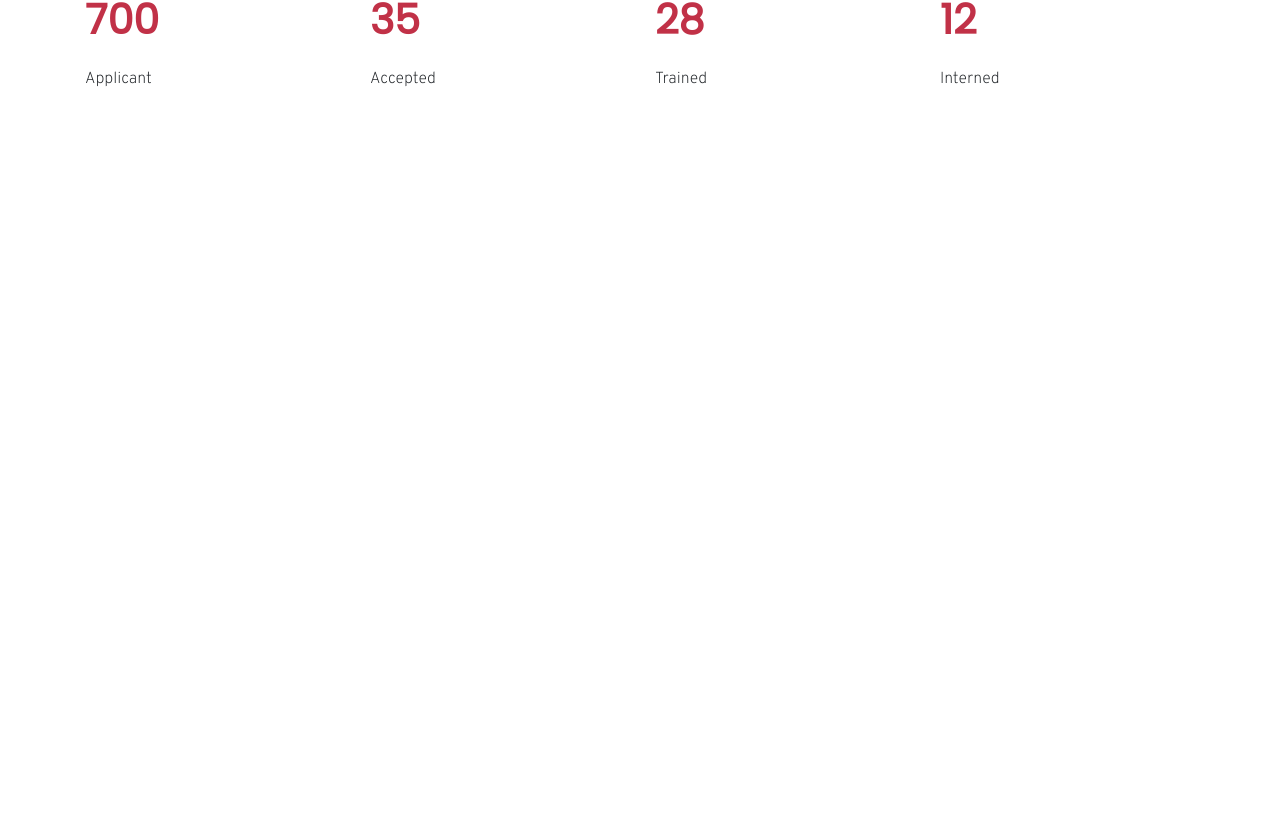
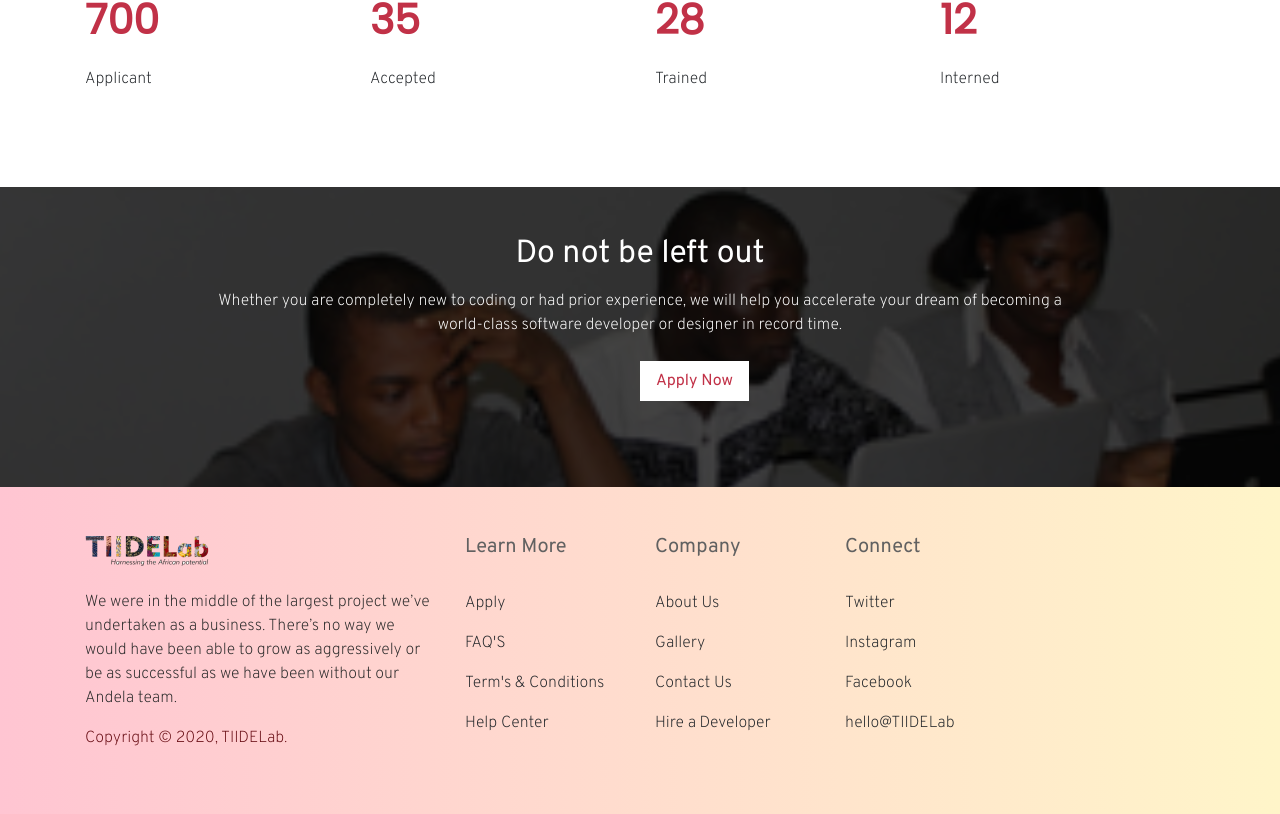
Before and after one commit to horlaarsco/TIIDELab, a React (Create React App) app: page / in a window 1280 px wide. Shown: the part 1687-2501 px from the top of the page. Before the commit the page ends 1794 px from the top, so only its background shows below. Built offline with nearby package versions, Linux system fonts and the light colour scheme.

Commit message:
added footer component

```diff
--- a/src/App.js
+++ b/src/App.js
@@ -1,7 +1,8 @@
 import React, { Suspense, lazy } from "react";
 import { BrowserRouter as Router, Switch, Route } from "react-router-dom";
 // import { Home, About, Contact, Gallery } from "./pages";
-import { Header, Footer } from "./components";
+import { Header} from "./components";
+import Footer from "./components/Footer/Footer";
 const Home = lazy(() => import("./pages/Home"));
 const About = lazy(() => import("./pages/About"));
 const Contact = lazy(() => import("./pages/Contact"));
@@ -12,7 +13,7 @@ function App() {
     <Suspense fallback={<div>Loading ...</div>}>
       <Router>
         <div>
-          <Header />
+          {/* <Header /> */}
           <Switch>
             <Route path="/" exact>
               <Home />
@@ -27,7 +28,7 @@ function App() {
               <Gallery />
             </Route> */}
           </Switch>
-          <Footer />
+          {/* <Footer /> */}
         </div>
       </Router>
     </Suspense>
--- a/src/components/Footer.jsx
+++ /dev/null
@@ -1,5 +0,0 @@
-import React from "react";
-
-export function Footer() {
-  return <div></div>;
-}
--- /dev/null
+++ b/src/components/Footer/Footer.js
@@ -0,0 +1,68 @@
+import React from 'react';
+import styled from 'styled-components';
+
+const Foot = styled.footer`
+    background-image: linear-gradient(270deg, #FFF5C9 0.14%, #FFC5D2 100%);
+`
+
+const Paragraph = styled.p`
+  color: ${props =>  props.color || "var(--c-color8)"};
+  font-weight: 300;
+  font-family: 'Overpass', sans-serif !important;
+`
+
+const Fheading = styled.h5`
+    color: #616161;
+    font-family: 'Overpass', sans-serif !important;
+    font-weight: 400;
+`
+
+const Flink = styled.a`
+    color: #292929;
+    text-decoration: none;
+    font-weight: 300;
+    padding-top: 1rem;
+    font-family: 'Overpass', sans-serif !important;
+    display: block;
+`
+
+const Footer = () => {
+
+    return(
+        <Foot>
+            <div className="container">
+                <div className="row pt-5 pb-5">
+                    <div className="col-md-4">
+                        <img src="./asset/img/tiidelab-logo.png" alt="tiidelab logo" className="img-fluid"/>
+                        <Paragraph color="#292929" className="pt-4">We were in the middle of the largest project we’ve undertaken as a business. There’s no way we would have been able to grow as aggressively or be as successful as we have been without our Andela team.</Paragraph>
+                        <Paragraph color="#680D14">Copyright © 2020, TIIDELab.</Paragraph>
+                    </div>
+                    <div className="col-md-2">
+                        <Fheading>Learn More</Fheading>
+                        <Flink className="pt-4">Apply</Flink>
+                        <Flink>FAQ'S</Flink>
+                        <Flink>{"Term's & Conditions"}</Flink>
+                        <Flink>Help Center</Flink>
+                    </div>
+                    <div className="col-md-2">
+                        <Fheading>Company</Fheading>
+                        <Flink className="pt-4">About Us</Flink>
+                        <Flink>Gallery</Flink>
+                        <Flink>Contact Us</Flink>
+                        <Flink>Hire a Developer</Flink>
+                    </div>
+                    <div className="col-md-2">
+                        <Fheading>Connect</Fheading>
+                        <Flink className="pt-4">Twitter</Flink>
+                        <Flink>Instagram</Flink>
+                        <Flink>Facebook</Flink>
+                        <Flink>hello@TIIDELab</Flink>
+                    </div>
+                    <div className="col-md-2"></div>
+                </div>
+            </div>
+        </Foot>
+    )
+}
+
+export default Footer;
--- a/src/components/index.js
+++ b/src/components/index.js
@@ -1,2 +1,2 @@
-export * from "./Footer";
-export * from "./Header";
+// export * from "./Footer";
+// export * from "./Header";
--- a/src/pages/About.jsx
+++ b/src/pages/About.jsx
@@ -2,6 +2,7 @@ import React from "react";
 import Layout from '../components/Layout';
 import Nav from '../components/Navbar'
 import styled from 'styled-components';
+import Footer from '../components/Footer/Footer';
 
 const Header = styled.header`
   background: rgb(244, 242, 242);
@@ -170,6 +171,7 @@ const BigDivider = styled.div`
 const ApplyNowAction = styled.div`
   background-image: url(./asset/img/leftbg.png);
   width: 100%;
+  margin-top: 10rem !important;
   height: 300px;
   margin-top: 5rem;
   background-repeat: no-repeat;
@@ -272,6 +274,7 @@ const About = () => {
             </ApplyNowAction>
           </div>
         </main>
+        <Footer />
       </Layout>
     </React.Fragment>
   )
--- a/src/pages/Home.jsx
+++ b/src/pages/Home.jsx
@@ -1,21 +1,24 @@
 import React from "react";
 import Layout from '../components/Layout';
 import Nav from '../components/Navbar';
+import Footer from '../components/Footer/Footer';
 import styled from 'styled-components';
 import CountUp from 'react-countup';
 import VisibilitySensor from 'react-visibility-sensor';
 
 const ApplyButton = styled.button`
-  background: var(--c-color1);
-  color: white;
+  background: ${props => props.bg || "var(--c-color1)"};
+  color: ${props => props.color || "white"};
   border: none;
   font-family: "Overpass", sans-serif;
   padding: 0.5rem 1rem;
   position: relative;
+  margin-left:${props => props.mleft};
+  margin-right:${props => props.mright};
   font-size: 1rem;
   &:after {
     content: " ";
-    border: 1px solid #c13147;
+    // border: 1px solid #c13147;
     position: absolute;
     width: 100%;
     height: 100%;
@@ -137,6 +140,23 @@ const Count= styled.p`
   font-weight: bold;
   font-family: 'Poppins', sans-serif;
 `;
+
+const ApplyNowAction = styled.div`
+  background-image: url(./asset/img/leftbg.png);
+  width: 100%;
+  height: 300px;
+  margin-top: 5rem;
+  background-repeat: no-repeat;
+`
+
+const CenterParagraph = styled.p`
+  color: ${props =>  props.color || "var(--c-color8)"};
+  font-weight: 300;
+  font-family: 'Overpass', sans-serif !important;
+  margin-right: auto;
+  margin-left: auto;
+  padding: 0.5rem 10rem 0.5rem 10rem
+`
 
 const Home  = () => {
 
@@ -291,7 +311,17 @@ const Home  = () => {
               </div>
             </div>
           </section>
+          <section>
+            <div className="mt-5">
+              <ApplyNowAction className="p-5">
+                <SubHead className="text-center" color="#ffffff">Do not be left out</SubHead>
+                <CenterParagraph className="text-center" color="#FFFFFF">Whether you are completely new to coding or had prior experience,  we will help you accelerate your dream of becoming a world-class software developer or designer in record time.</CenterParagraph>
+                <ApplyButton bg="#ffffff" color="var(--c-color1)" mleft="50%">Apply Now</ApplyButton>
+              </ApplyNowAction>
+            </div>
+          </section>
         </main>
+        <Footer />
       </Layout>
     </React.Fragment>
   )
```
